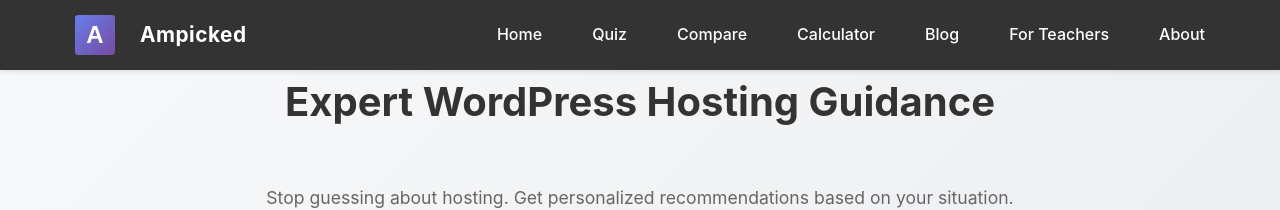
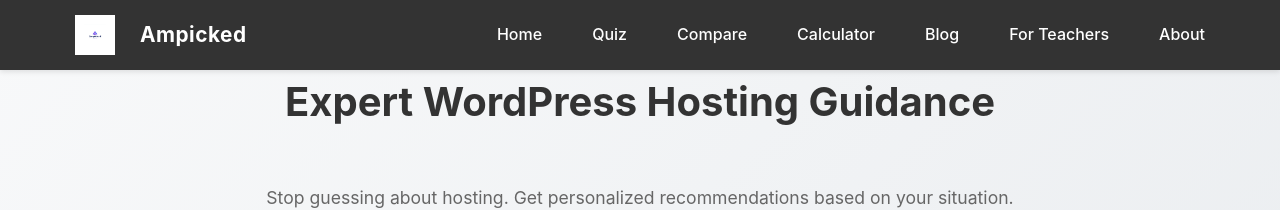
Before and after one commit to PetsUnpluggedArt/ampicked.github.io, a Jekyll site: the page built from index.md, in a window 1280 px wide. Shown: the top 210 px of the page. Built offline with Jekyll 4.4.1, drawn with Linux system fonts in a browser that asks for light colours.

Commit message:
update logo

```diff
--- a/_includes/nav.html
+++ b/_includes/nav.html
@@ -1,16 +1,7 @@
 <nav>
     <div class="container">
         <a href="{{ '/' | relative_url }}" class="logo-link">
-            <svg class="logo-svg" viewBox="0 0 100 100" xmlns="http://www.w3.org/2000/svg" alt="Ampicked Logo">
-                <defs>
-                    <linearGradient id="ampGradient" x1="0%" y1="0%" x2="100%" y2="100%">
-                        <stop offset="0%" style="stop-color:#667eea;stop-opacity:1" />
-                        <stop offset="100%" style="stop-color:#764ba2;stop-opacity:1" />
-                    </linearGradient>
-                </defs>
-                <rect width="100" height="100" rx="8" fill="url(#ampGradient)"/>
-                <text x="50" y="70" font-family="Arial, sans-serif" font-size="60" font-weight="700" text-anchor="middle" fill="white">A</text>
-            </svg>
+            <img src="{{ '/assets/images/Ampicked.png' | relative_url }}" alt="Ampicked Logo" class="logo-image">
             <span class="logo-text">Ampicked</span>
         </a>
         <div class="nav-links">
--- a/_layouts/default.html
+++ b/_layouts/default.html
@@ -91,9 +91,10 @@
             opacity: 0.8;
         }
 
-        nav .logo-svg {
-            width: 40px;
+        nav .logo-image {
             height: 40px;
+            width: auto;
+            display: block;
             flex-shrink: 0;
         }
 
--- a/_layouts/teachers.html
+++ b/_layouts/teachers.html
@@ -91,9 +91,10 @@
             opacity: 0.8;
         }
 
-        nav .logo-svg {
-            width: 40px;
+        nav .logo-image {
             height: 40px;
+            width: auto;
+            display: block;
             flex-shrink: 0;
         }
 
```
Also changed, not shown: assets/images/Ampicked.svg (deleted), 1 other file.
